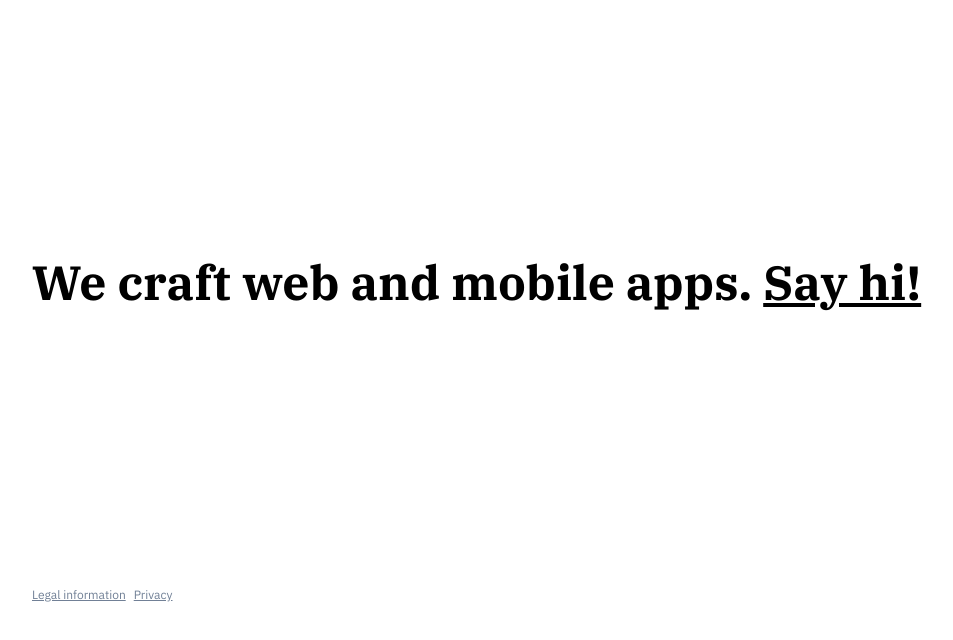
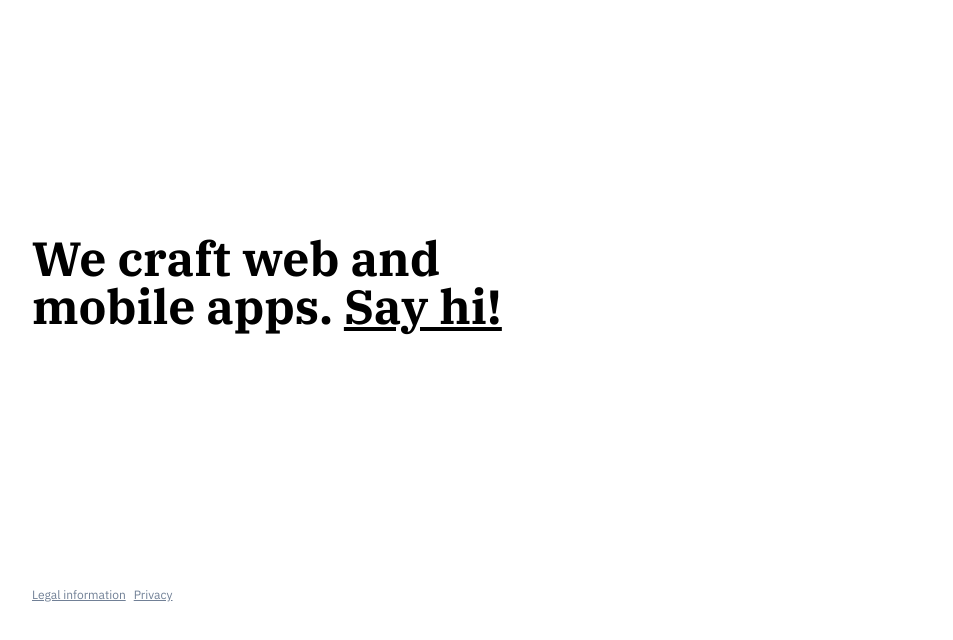
Before and after one commit to aheenam/website, a Gatsby site: page / in a window 1280 px wide. Shown: the part 132-772 px from the top of the page, without its empty margins (96-1049 px from the left). Built offline with nearby package versions, Linux system fonts and the light colour scheme; Gatsby itself is replaced by a stand-in of ours.

Commit message:
💄 Limit width

```diff
--- a/src/pages/index.js
+++ b/src/pages/index.js
@@ -6,7 +6,7 @@ import SEO from "../components/seo"
 const IndexPage = () => (
   <Layout className="flex flex-col justify-center">
     <SEO title="Home" />
-    <h1 className="font-serif font-bold text-5xl leading-none">
+    <h1 className="font-serif font-bold text-5xl leading-none max-w-570px">
       We craft web and mobile apps.{" "}
       <a
         aria-label="Send an E-Mail to rathes@aheenam.com"
```
